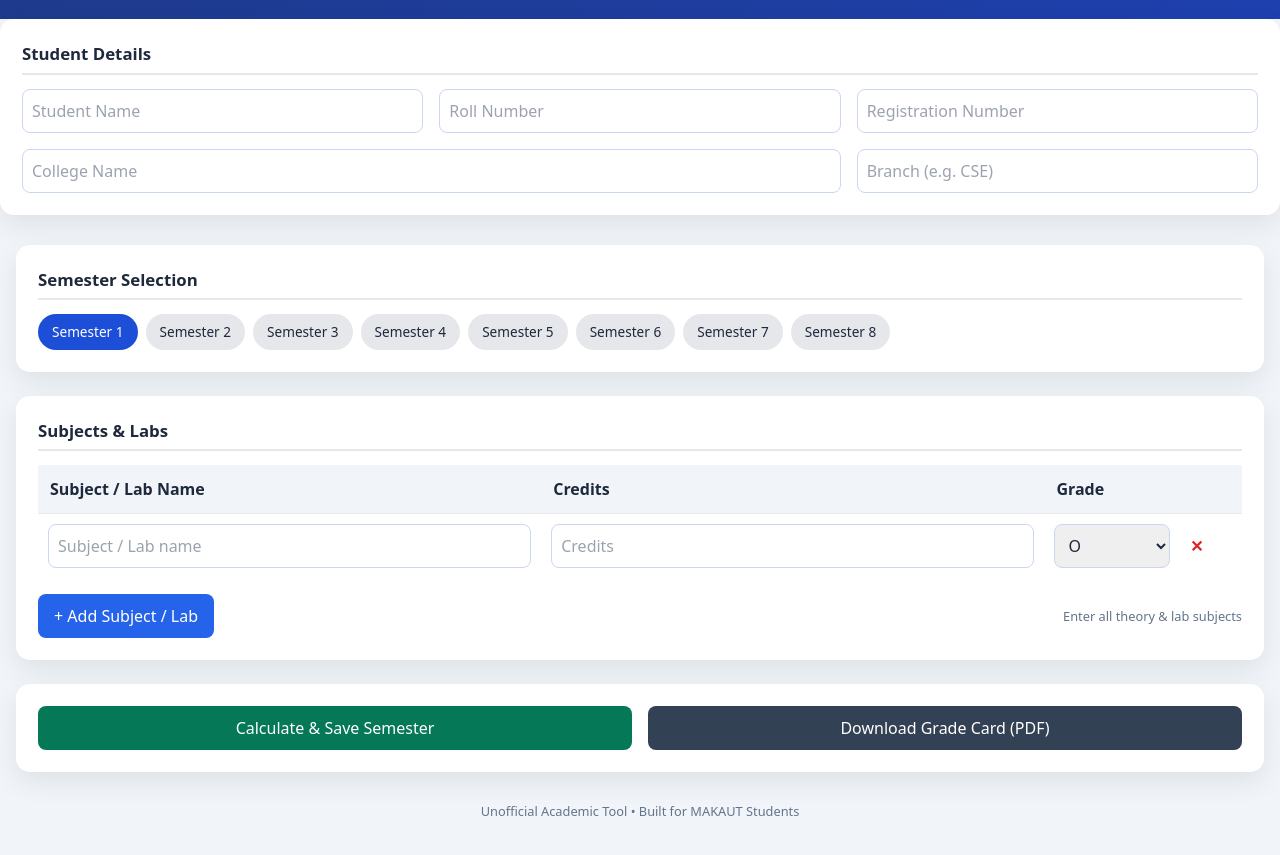
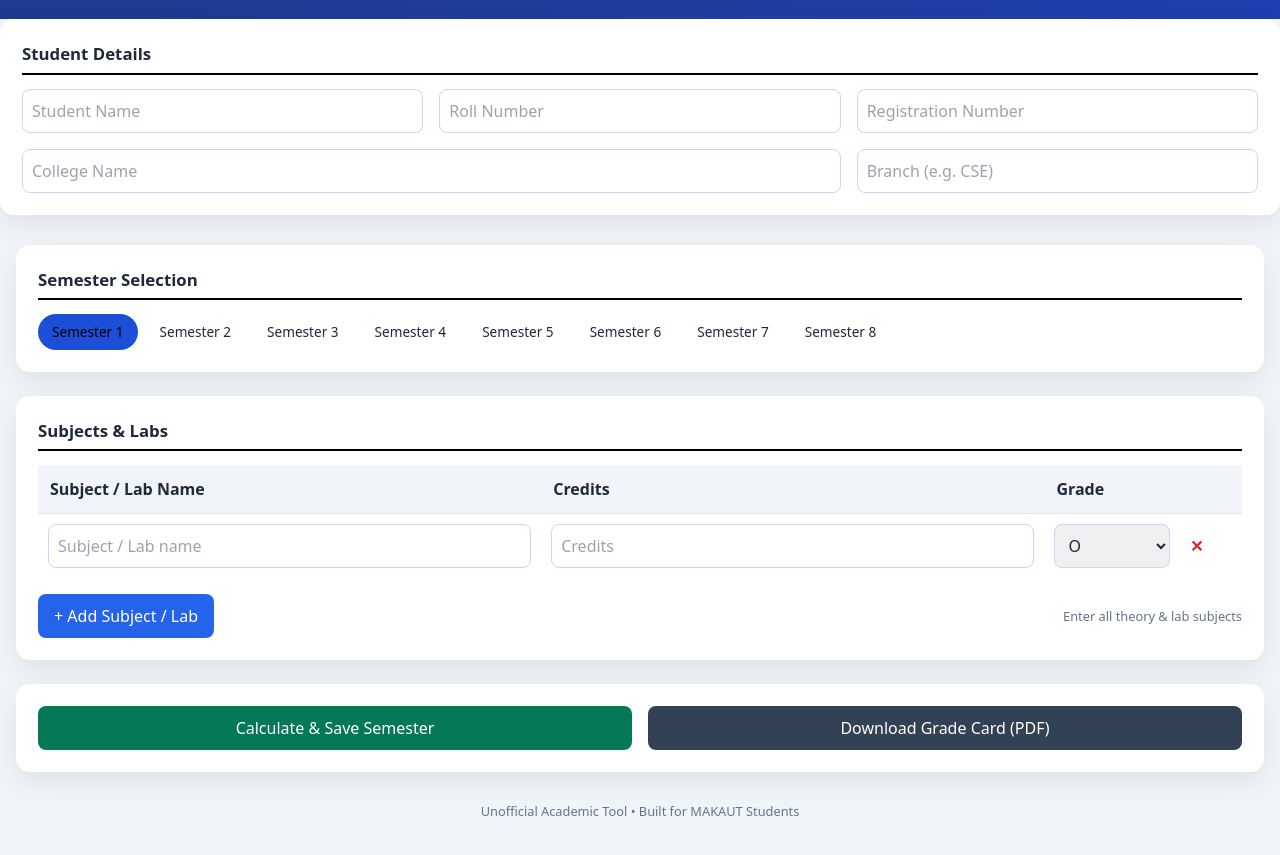
Before and after one commit to Puskar2Sora/Makout-CGPA-Calculator, a plain HTML site: page index.html in a window 1280 px wide. Shown: the part 81-936 px from the top of the page. Drawn offline with nearby package versions, Linux system fonts and the light colour scheme.

Commit message:
rearrange

```diff
--- a/style.css
+++ b/style.css
@@ -34,7 +34,7 @@
   font-size: 1.05rem;
   font-weight: 600;
   margin-bottom: 14px;
-  border-bottom: 2px solid #e5e7eb;
+  border-bottom: 2px solid black;
   padding-bottom: 6px;
 }
 
@@ -89,14 +89,14 @@
 .sem-tab {
   padding: 8px 14px;
   border-radius: 20px;
-  background: #e5e7eb;
+  background: black
   cursor: pointer;
   font-size: 0.85rem;
 }
 
 .sem-tab.active {
   background: #1d4ed8;
-  color: white;
+  color: black;
 }
 
 /* RESULT STATS */
```
